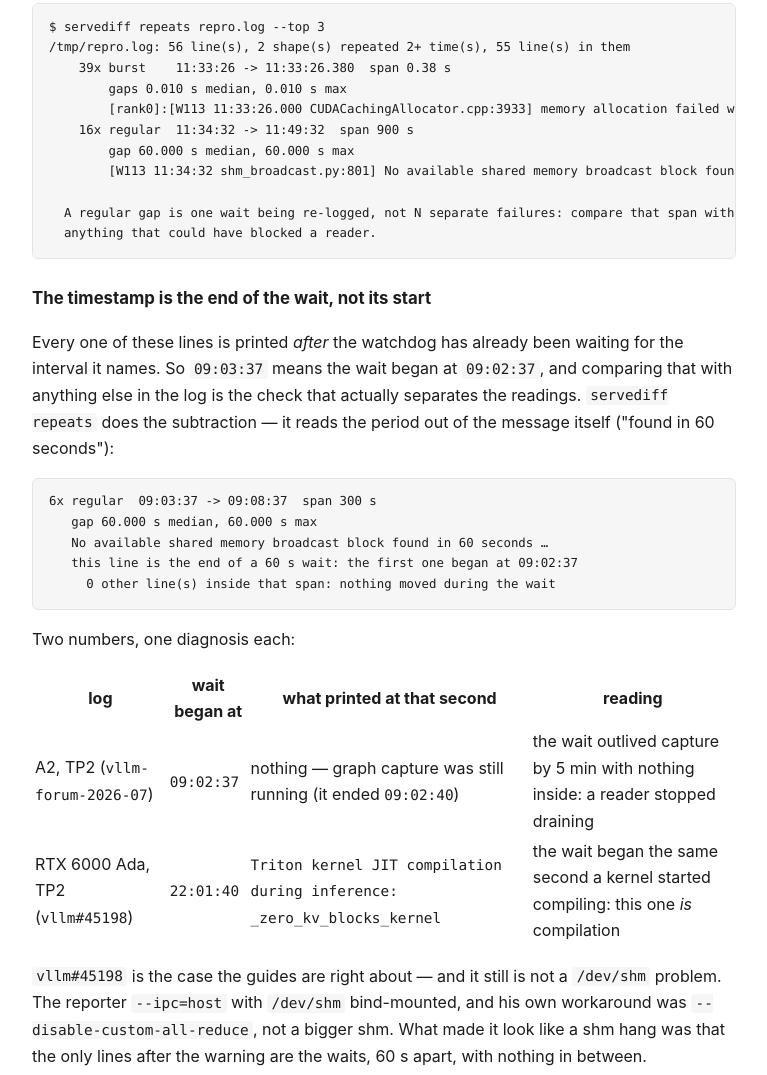
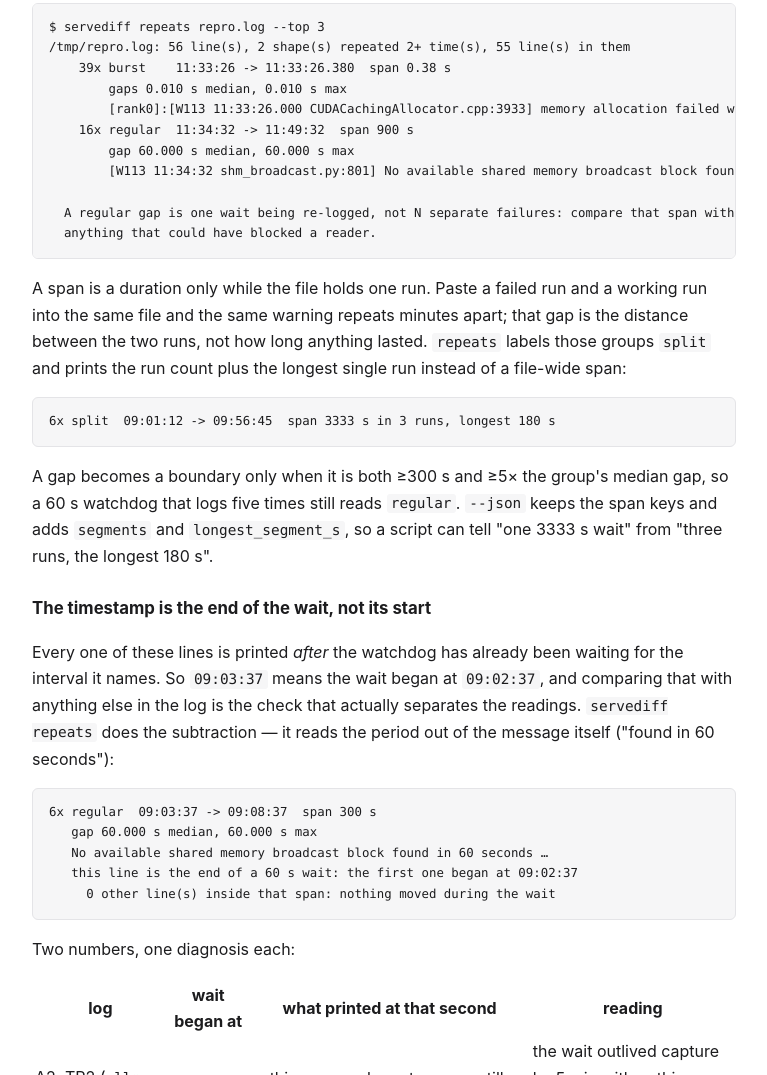
Before and after one commit to apex-mochen/servediff, a plain HTML site: page vllm-shm-broadcast-60-seconds.html in a window 1280 px wide. Shown: the part 1496-2571 px from the top of the page, without its empty margins (256-1023 px from the left). Drawn offline with Linux system fonts and the light colour scheme.

Commit message:
facts: a span across two runs is a gap, not a duration

```diff
--- a/vllm-shm-broadcast-60-seconds.html
+++ b/vllm-shm-broadcast-60-seconds.html
@@ -96,6 +96,16 @@ irregular; this is not.</p>
   A regular gap is one wait being re-logged, not N separate failures: compare that span with
   anything that could have blocked a reader.
 </code></pre>
+<p>A span is a duration only while the file holds one run. Paste a failed run and a working run
+into the same file and the same warning repeats minutes apart; that gap is the distance between
+the two runs, not how long anything lasted. <code>repeats</code> labels those groups <code>split</code> and prints the
+run count plus the longest single run instead of a file-wide span:</p>
+<pre><code>6x split  09:01:12 -&gt; 09:56:45  span 3333 s in 3 runs, longest 180 s
+</code></pre>
+<p>A gap becomes a boundary only when it is both ≥300 s and ≥5× the group's median gap, so a 60 s
+watchdog that logs five times still reads <code>regular</code>. <code>--json</code> keeps the span keys and adds
+<code>segments</code> and <code>longest_segment_s</code>, so a script can tell "one 3333 s wait" from "three runs,
+the longest 180 s".</p>
 <h3>The timestamp is the end of the wait, not its start</h3>
 <p>Every one of these lines is printed <em>after</em> the watchdog has already been waiting for the
 interval it names. So <code>09:03:37</code> means the wait began at <code>09:02:37</code>, and comparing that with
```
